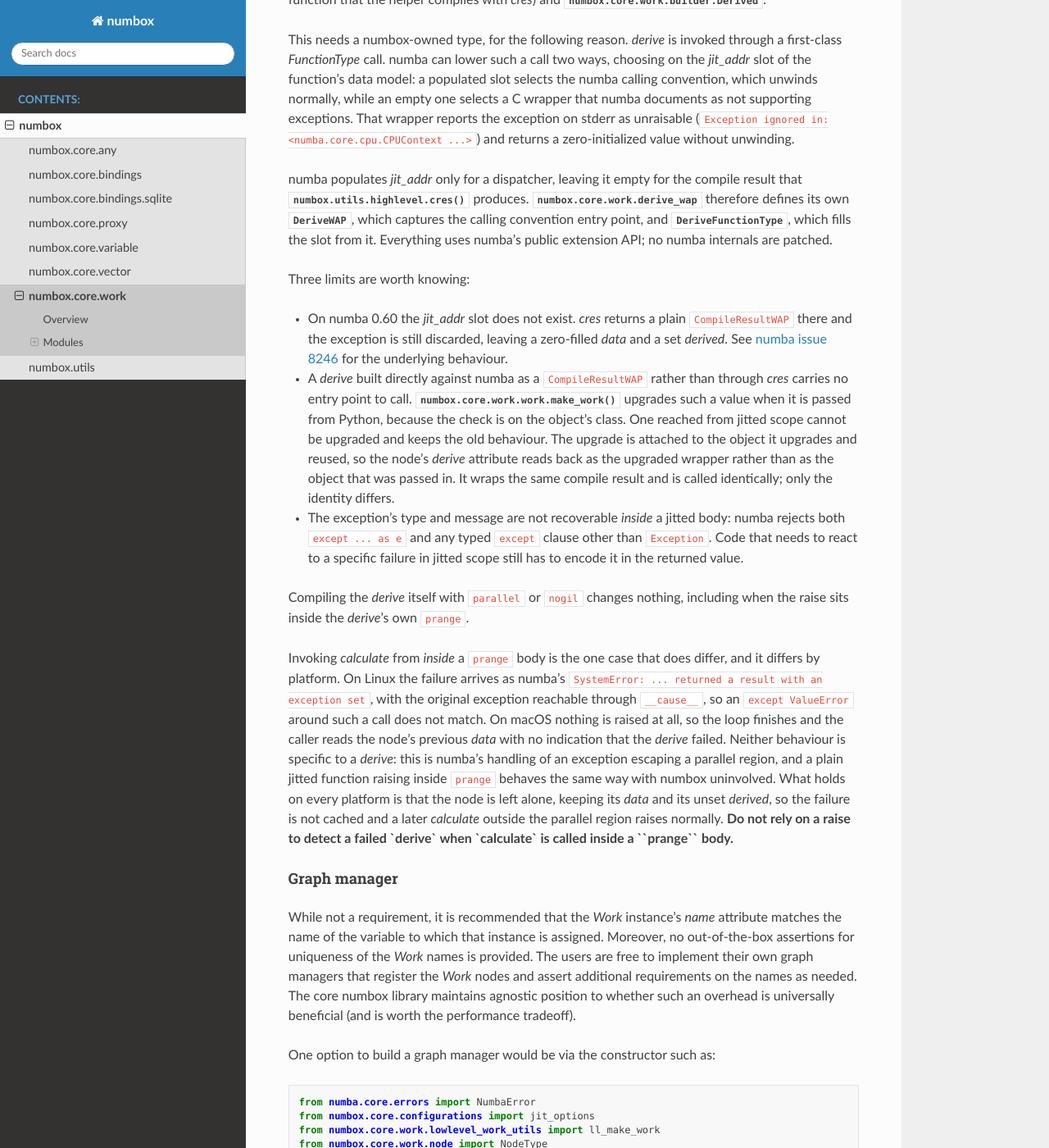
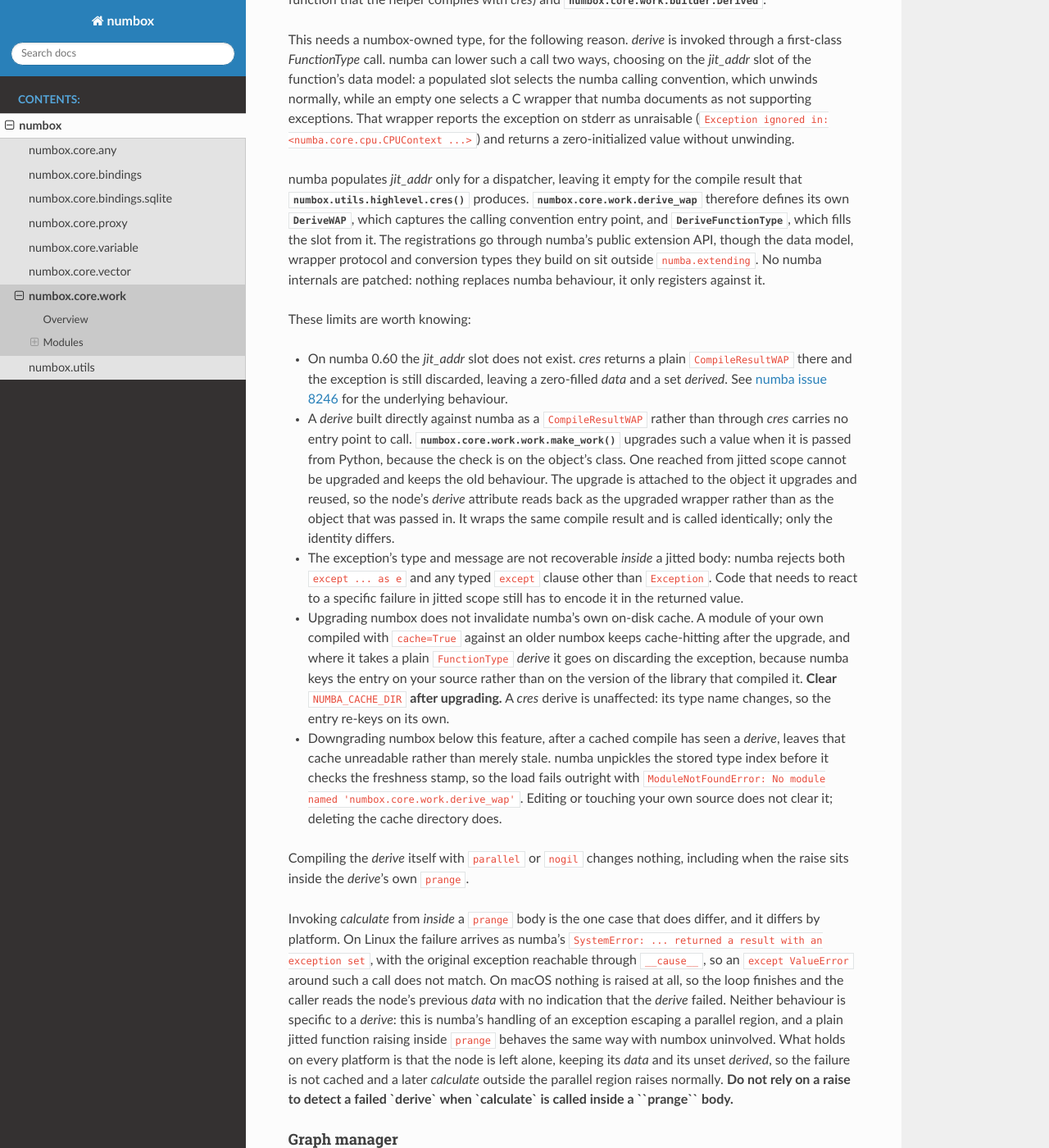
Before and after one commit to Goykhman/numbox, a Sphinx documentation site: the page built from docs/numbox.core.work.rst, in a window 1280 px wide and 1400 px high, scrolled down 11281 px. Shown: the whole window at 82% size. Built offline with Sphinx 7.4.7 and the Read the Docs theme 3.1.0, drawn with Linux system fonts in a browser that asks for light colours.

Commit message:
Correct the extension-API claim and document the cache caveats
Four prose corrections, each verified against a running interpreter rather than
argued.

Work.derive's docstring stated the propagating contract with no version gate,
while pyproject declares numba>=0.60.0 and nothing propagates on 0.60. It is the
one place a user reaches through help(Work) and the rendered API page, and the
only one of the four that lacked the caveat. It now names both cases that still
discard the exception.

"Everything uses numba's public extension API" was overstated in the module
docstring and flatly false in the rst. numba.extending exposes none of
FunctionModel, CompileResultWAP, Conversion, box_function_type or
lower_get_wrapper_address, JIT_ADDR_SLOT hardcodes the data model's field order,
and the constant lowering drives declare_function and active_code_library
directly. The half that is true, that no numba internals are patched, is kept and
said plainly. The live model was checked to be (c_addr, py_addr, jit_addr), so
the slot index is right today, which is what makes hardcoding it worth
disclosing rather than fixing.

Two cache caveats had no home in the docs at all. Upgrading numbox does not
invalidate numba's on-disk cache: a user module compiled with cache=True against
the older library keeps cache-hitting after the upgrade and goes on discarding
the exception, because numba keys on the user's source rather than on the
compiling library. Measured across three runs sharing one cache directory: old
library cold gives data 0.0, new library over that cache gives a cache hit and
still 0.0, new library cold raises. A cres derive re-keys on its own because its
type name changes.

Downgrading is worse than stale. A cached compile that saw a derive pickles the
numbox-owned type into numba's index, and the unpickle at caching.py precedes
the freshness check, so the load fails with ModuleNotFoundError rather than
recompiling. Editing the user source and moving its mtime does not clear it,
verified; deleting the cache directory does, also verified.

```diff
--- a/docs/numbox.core.work.rst
+++ b/docs/numbox.core.work.rst
@@ -559,10 +559,12 @@ numba populates `jit_addr` only for a dispatcher, leaving it empty for the compi
 result that :func:`numbox.utils.highlevel.cres` produces. :mod:`numbox.core.work.derive_wap`
 therefore defines its own :class:`~numbox.core.work.derive_wap.DeriveWAP`, which captures
 the calling convention entry point, and :class:`~numbox.core.work.derive_wap.DeriveFunctionType`,
-which fills the slot from it. Everything uses numba's public extension API; no numba
-internals are patched.
+which fills the slot from it. The registrations go through numba's public extension API,
+though the data model, wrapper protocol and conversion types they build on sit outside
+``numba.extending``. No numba internals are patched: nothing replaces numba behaviour, it
+only registers against it.
 
-Three limits are worth knowing:
+These limits are worth knowing:
 
 - On numba 0.60 the `jit_addr` slot does not exist. `cres` returns a plain
   ``CompileResultWAP`` there and the exception is still discarded, leaving a zero-filled
@@ -580,6 +582,17 @@ Three limits are worth knowing:
   rejects both ``except ... as e`` and any typed ``except`` clause other than
   ``Exception``. Code that needs to react to a specific failure in jitted scope still has
   to encode it in the returned value.
+- Upgrading numbox does not invalidate numba's own on-disk cache. A module of your own
+  compiled with ``cache=True`` against an older numbox keeps cache-hitting after the
+  upgrade, and where it takes a plain ``FunctionType`` `derive` it goes on discarding the
+  exception, because numba keys the entry on your source rather than on the version of the
+  library that compiled it. **Clear** ``NUMBA_CACHE_DIR`` **after upgrading.** A `cres`
+  derive is unaffected: its type name changes, so the entry re-keys on its own.
+- Downgrading numbox below this feature, after a cached compile has seen a `derive`,
+  leaves that cache unreadable rather than merely stale. numba unpickles the stored type
+  index before it checks the freshness stamp, so the load fails outright with
+  ``ModuleNotFoundError: No module named 'numbox.core.work.derive_wap'``. Editing or
+  touching your own source does not clear it; deleting the cache directory does.
 
 Compiling the `derive` itself with ``parallel`` or ``nogil`` changes nothing, including
 when the raise sits inside the `derive`'s own ``prange``.
```
Also changed, not shown: 2 other files.
